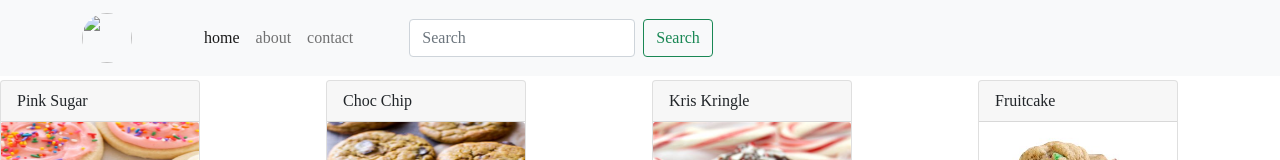
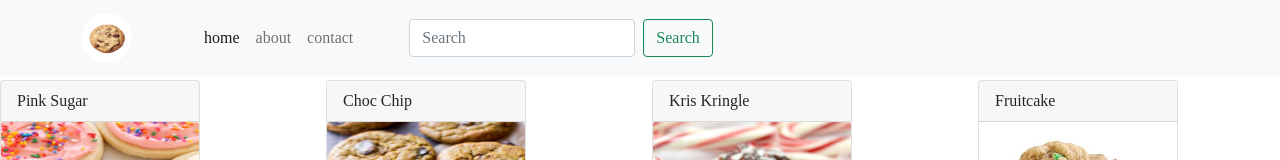
Before and after one commit to rglopezIU/cardSubmissionCIT312, a plain HTML site: page index.html in a window 1280 px wide. Shown: the top 160 px of the page. Drawn offline with nearby package versions, Linux system fonts and the light colour scheme; the site is published under a folder, as on GitHub Pages, so addresses that start at the root find nothing.

Commit message:
Update index.html

```diff
--- a/index.html
+++ b/index.html
@@ -29,7 +29,7 @@
 <body>
     <nav class="navbar navbar-expand-md navbar-light bg-light">
         <div class="container">
-            <a class="navbar-brand" href="#"><img src="/images/cookie.jpg"
+            <a class="navbar-brand" href="#"><img src="images/cookie.jpg"
                     style="width: 50px; height: 50px; border-radius: 25px" /></a>
             <button class="navbar-toggler" type="button" data-bs-toggle="collapse"
                 data-bs-target="#navMenu">
```
